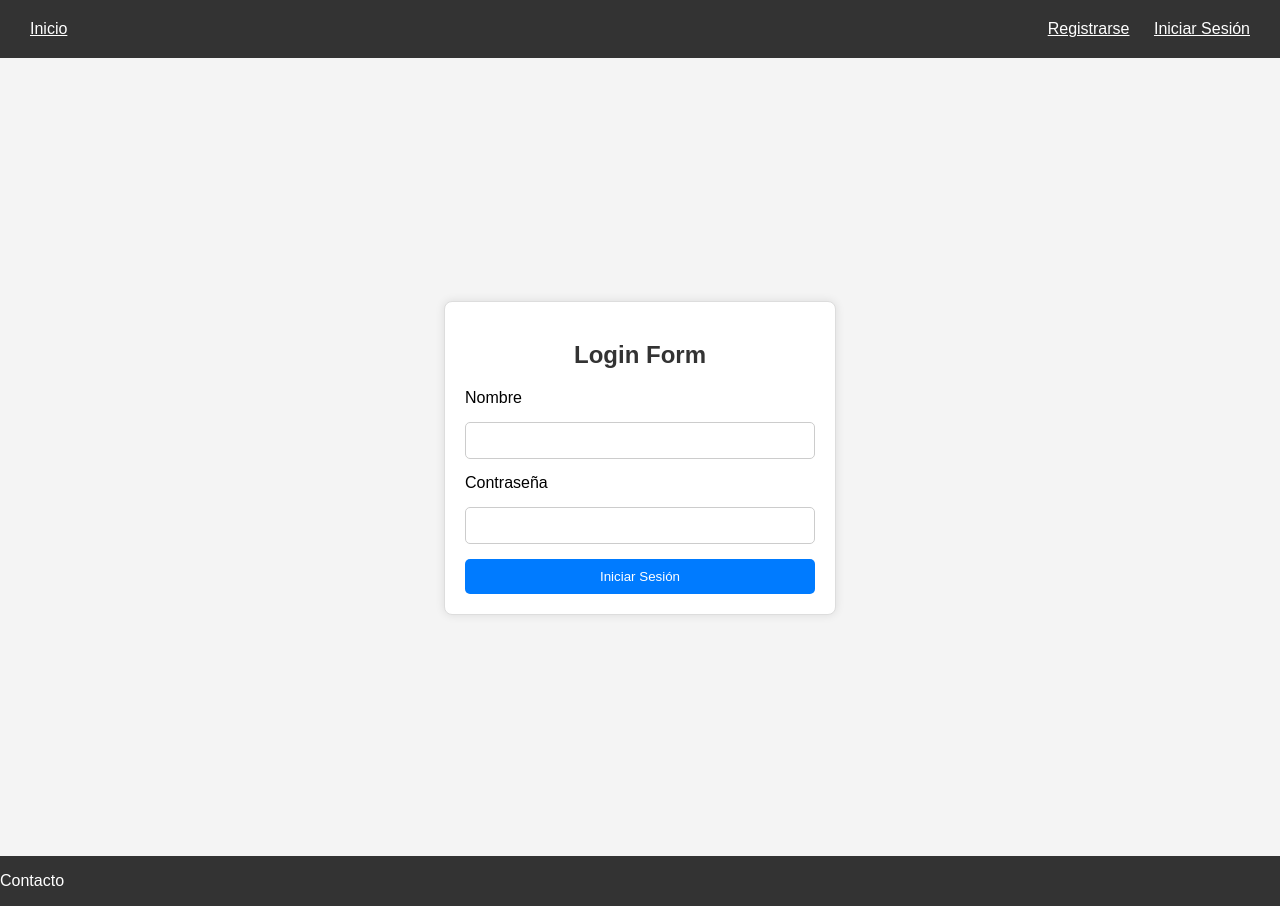
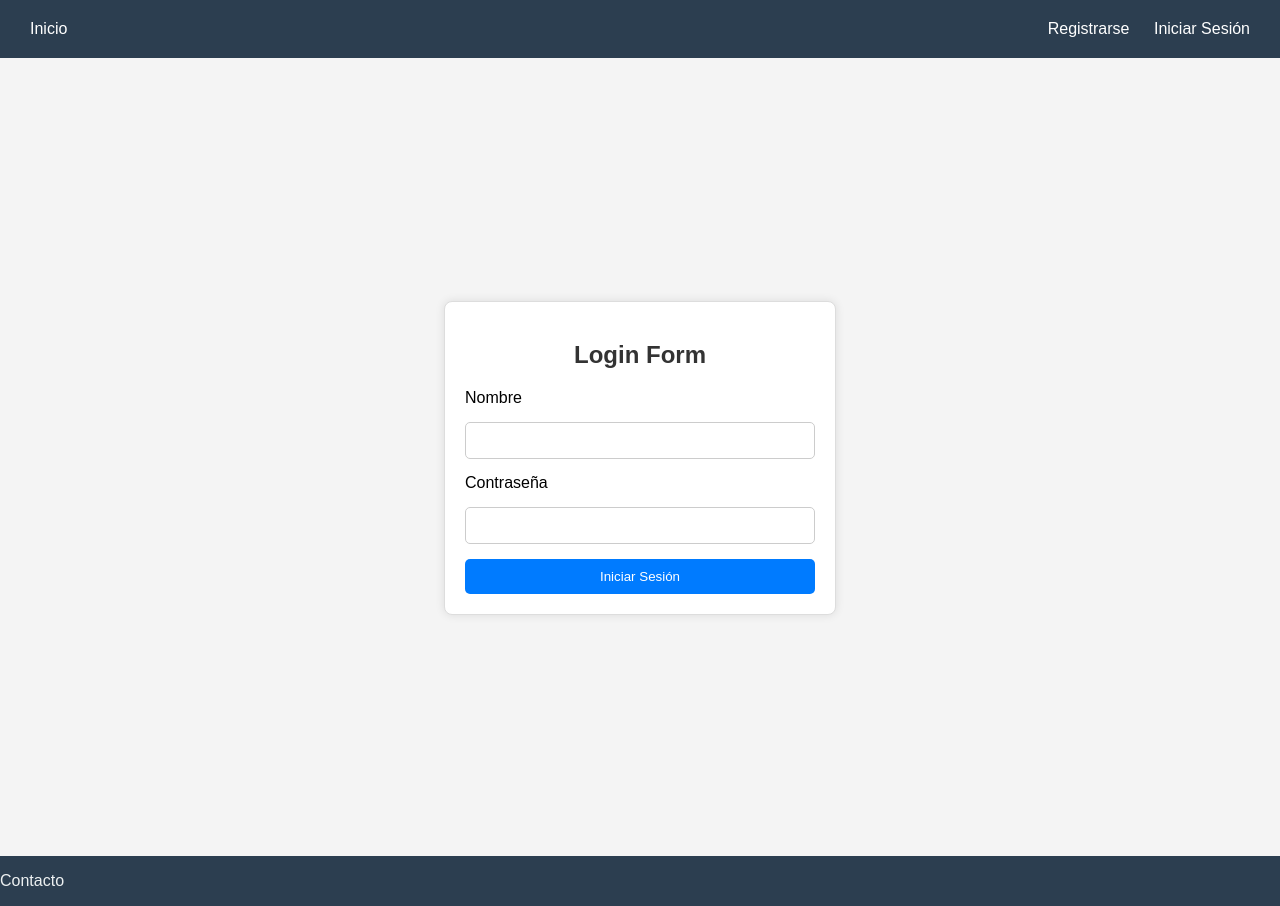
Before and after one commit to milksake/ISEvent2, a Flask app: a page that uses app/templates/login.html in a window 1280 px wide. Run offline with Flask 3, Linux system fonts and the light colour scheme.

Commit message:
css header

```diff
--- a/app/static/global.css
+++ b/app/static/global.css
@@ -63,19 +63,25 @@ h1 {
 }
 
 header {
-    background-color: #333;
-    color: #fff;
+    background-color: #2c3e50; /* Azul oscuro */
+    color: #ecf0f1; /* Blanco apagado */
     padding: 20px;
 }
 
 nav {
     display: flex;
     justify-content: space-between;
+    align-items: center;
 }
 
 nav>div>a, nav>div>div {
     color: #fff;
     margin: 0px 10px;
+    text-decoration: none;
+}
+
+nav > div > a:hover {
+    text-decoration: underline;
 }
 
 footer {
@@ -84,8 +90,8 @@ footer {
     text-align: center;
     position: absolute;
     width: 100%;
-    background-color: #333;
-    color: #fff;
+    background-color: #2c3e50; /* Azul oscuro */
+    color: #ecf0f1; /* Blanco apagado */
     padding: 1em 0;
 }
 
```
